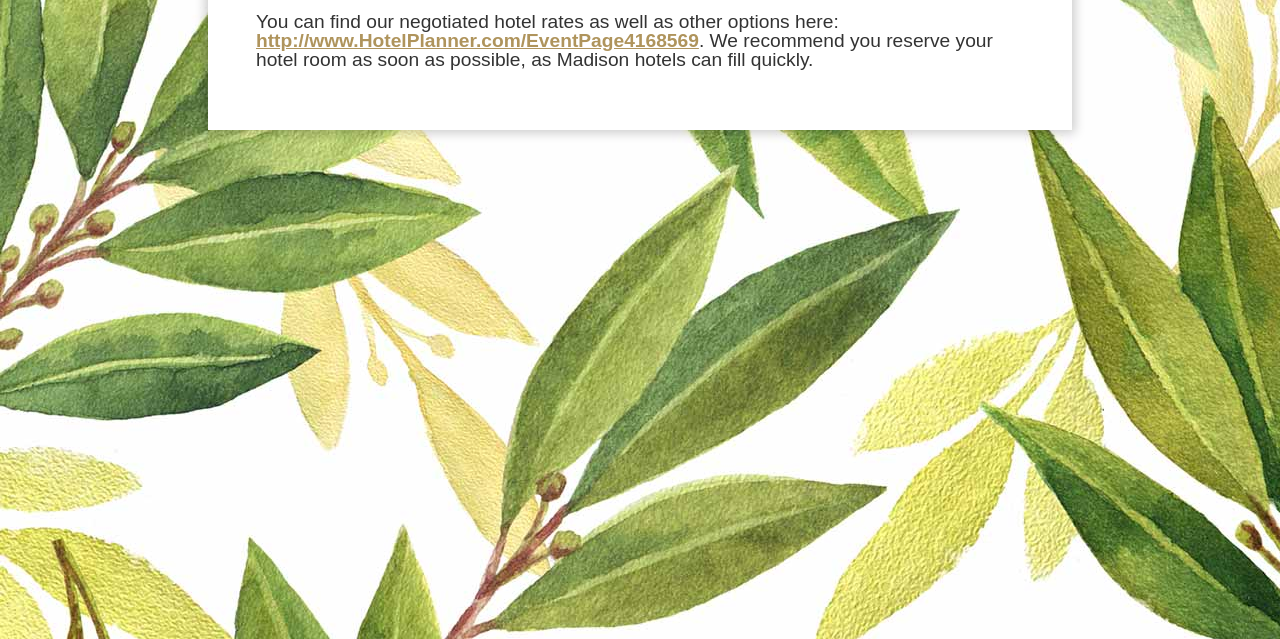
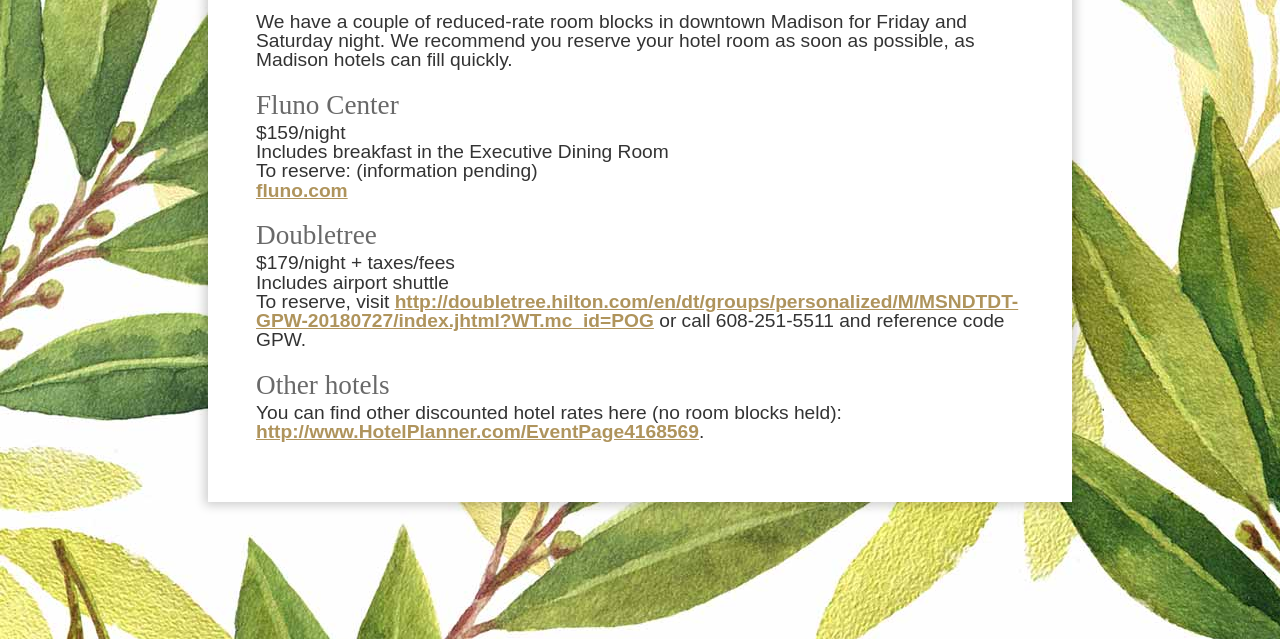
Before and after one commit to jamiegutkowski/wedding, a website: page lodging.html in a window 1280 px wide. Shown: the part 161-800 px from the top of the page. Drawn offline with Linux system fonts and the light colour scheme; a web font is replaced by a local one.

Commit message:
updates hotel info and adds analytics

```diff
--- a/lodging.html
+++ b/lodging.html
@@ -1,6 +1,15 @@
 <!doctype html>
 <html lang="en">
   <head>
+  	<!-- Global site tag (gtag.js) - Google Analytics -->
+	<script async src="https://www.googletagmanager.com/gtag/js?id=UA-40425160-3"></script>
+	<script>
+	  window.dataLayer = window.dataLayer || [];
+	  function gtag(){dataLayer.push(arguments);}
+	  gtag('js', new Date());
+
+	  gtag('config', 'UA-40425160-3');
+	</script>
     <meta charset="utf-8">
     <meta http-equiv="x-ua-compatible" content="ie=edge">
     <meta name="viewport" content="width=device-width, initial-scale=1.0">
@@ -28,7 +37,24 @@
 		<div class="card">
 
   			<h2>Where to Stay</h2>
-  			<p>You can find our negotiated hotel rates as well as other options here:  <a href="http://www.HotelPlanner.com/EventPage4168569"> http://www.HotelPlanner.com/EventPage4168569</a>. We recommend you reserve your hotel room as soon as possible, as Madison hotels can fill quickly.</p>
+  			<p>We have a couple of reduced-rate room blocks in downtown Madison for Friday and Saturday night. We recommend you reserve your hotel room as soon as possible, as Madison hotels can fill quickly.</p>
+
+  			<h3>Fluno Center</h3>
+  			<p>$159/night<br>
+  				Includes breakfast in the Executive Dining Room<br>
+  				To reserve: (information pending)<br>
+  				<a href="https://fluno.com/">fluno.com</a>
+  			</p>
+
+
+  			<h3>Doubletree</h3>
+  			<p>$179/night + taxes/fees<br>
+  				Includes airport shuttle<br>
+  				To reserve, visit <a href="http://doubletree.hilton.com/en/dt/groups/personalized/M/MSNDTDT-GPW-20180727/index.jhtml?WT.mc_id=POG">http://doubletree.hilton.com/en/dt/groups/personalized/M/MSNDTDT-GPW-20180727/index.jhtml?WT.mc_id=POG</a> or call 608-251-5511 and reference code GPW.
+  			</p>
+
+  			<h3>Other hotels</h3>
+  			<p>You can find other discounted hotel rates here (no room blocks held):  <a href="http://www.HotelPlanner.com/EventPage4168569"> http://www.HotelPlanner.com/EventPage4168569</a>. </p>
 
 		</div>
 
```
Also changed, not shown: events.html (+9 -0 lines), index.html (+10 -1 lines), madison.html (+9 -0 lines), registry.html (+9 -0 lines), travel.html (+9 -0 lines).
